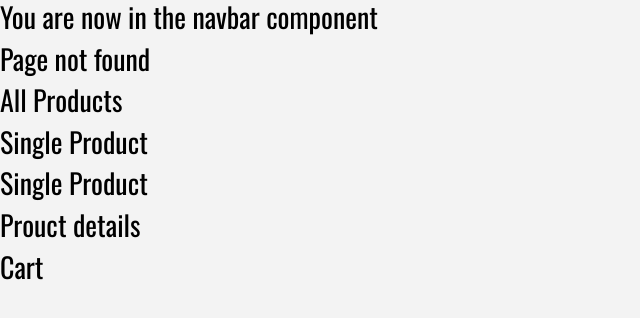
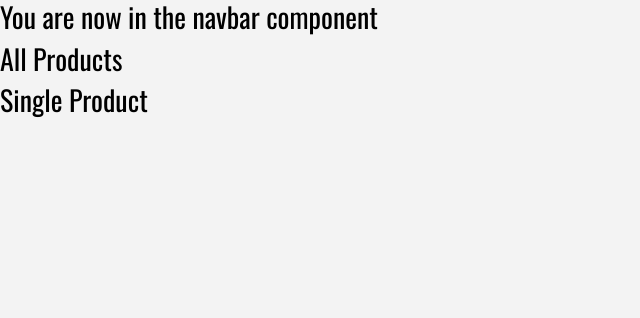
Before and after one commit to cornets28/e-buy-phones, a React (Create React App) app: page / in a window 1280 px wide. Before the commit this address had no page. Shown: the top 318 px of the page, without its empty margins (0-640 px from the left). Built offline with nearby package versions, Linux system fonts and the light colour scheme.

Commit message:
add Witch and Route and set all rotes in App.js

```diff
--- a/src/App.js
+++ b/src/App.js
@@ -1,4 +1,5 @@
 import React, { Component } from 'react';
+import { Switch, Route } from 'react-router-dom';
 import logo from './logo.svg';
 import './App.css';
 import 'bootstrap/dist/css/bootstrap.min.css'
@@ -14,11 +15,13 @@ class App extends Component {
     return (
       <React.Fragment>
         <Navbar />
-        <PageNotFound />
-        <Products />
-        <SingleProduct />
-        <ProductDetails />
-        <Cart />
+        <Switch>
+          <Route exact path="/" component={Products} />
+          <Route path="/product" component={SingleProduct} />
+          <Route path="/details" component={ProductDetails} />
+          <Route path="/carte" component={Cart} />
+          <Route component={PageNotFound} />
+        </Switch>
       </React.Fragment>
     );
 
```
